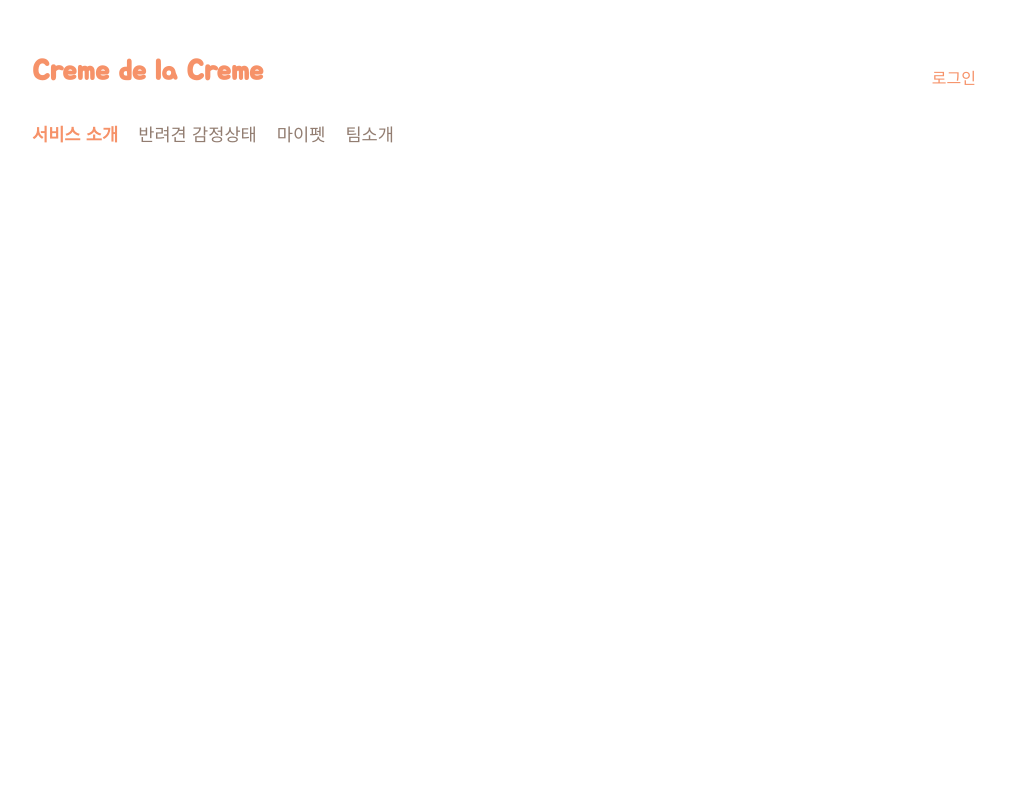
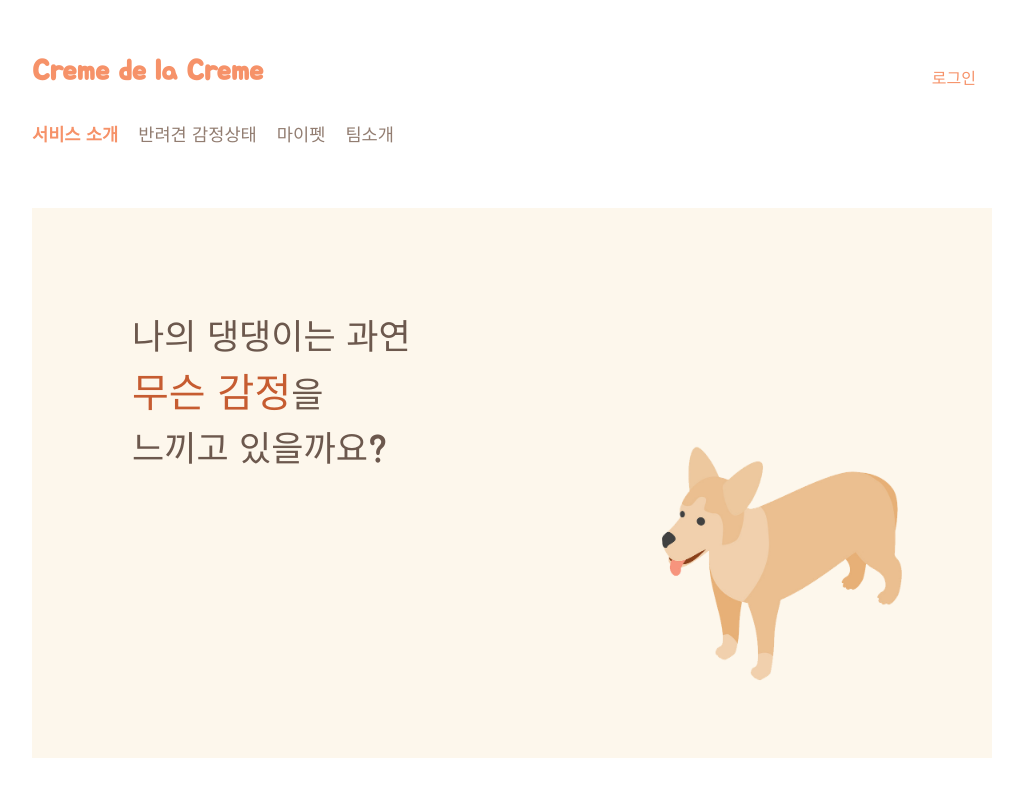
Before and after one commit to CreamDeLaCream/creme-client, a React (Create React App) app: page / in a window 1280 px wide. Shown: the top 796 px of the page, without its empty margins (128-1151 px from the left). Built offline with nearby package versions, Linux system fonts and the light colour scheme.

Commit message:
[#28] edit : 인트로페이지 드디어 작업 시작

```diff
--- a/src/common/styles/GlobalStyle.js
+++ b/src/common/styles/GlobalStyle.js
@@ -4,6 +4,7 @@ const GlobalStyle = createGlobalStyle`
     :root{
         --main: #f69269;
         --lightorange: #fae5d6;
+        --darkmain: #c65c31;
         --cream: #f5e9d5;
         --lightcream: #fdf7ec;
         --darkcream: #d6b4a1;
--- a/src/pages/Intro/Intro1st.js
+++ b/src/pages/Intro/Intro1st.js
@@ -1,5 +1,58 @@
 import React from 'react';
+import styled from 'styled-components';
+
+import { Text } from '../../common/components';
 
 export const Intro1st = () => {
-  return <div>Intro1st</div>;
+  const env = process.env;
+  env.PUBLIC_URL = env.PUBLIC_URL || '';
+
+  return (
+    <MainTitleBg>
+      <TitleContent>
+        <Text color="var(--deepcream)" fontSize="35px">
+          나의 댕댕이는 과연 <br />
+          <span style={{ color: 'var(--darkmain)', fontSize: '40px' }}>
+            무슨 감정
+          </span>
+          을<br />
+          느끼고 있을까요?
+        </Text>
+      </TitleContent>
+      <MainDogImg>
+        <img
+          alt=""
+          src={process.env.PUBLIC_URL + `/Image/bgdog1.png`}
+          width="400px"
+          height="400px"
+        />
+      </MainDogImg>
+    </MainTitleBg>
+  );
 };
+
+const MainTitleBg = styled.div`
+  background-color: var(--lightcream);
+  width: 100%;
+  height: 550px;
+  position: relative;
+  display: flex;
+`;
+
+const TitleContent = styled.div`
+  width: 500px;
+  height: 100%;
+  margin-top: 100px;
+  margin-left: 100px;
+`;
+
+const MainDogImg = styled.div`
+  width: 500px;
+  height: 100%;
+  // background-color: var(--cream);
+
+  img {
+    margin-top: 150px;
+    margin-left: 20px;
+  }
+`;
--- a/src/pages/Intro/IntroPage.js
+++ b/src/pages/Intro/IntroPage.js
@@ -3,12 +3,16 @@ import React from 'react';
 // components
 import { Header, Navbar, Text, Container } from '../../common/components';
 
+// bg
+import { Intro1st } from './Intro1st';
+
 const IntroPage = () => {
   return (
-    <Container height="100vh">
+    <Container height="200vh">
       <Header page="headermenu" />
       <Navbar page="navbarmenu" />
       <Text type="mainTitle" color="var(--main)"></Text>
+      <Intro1st />
     </Container>
   );
 };
```
